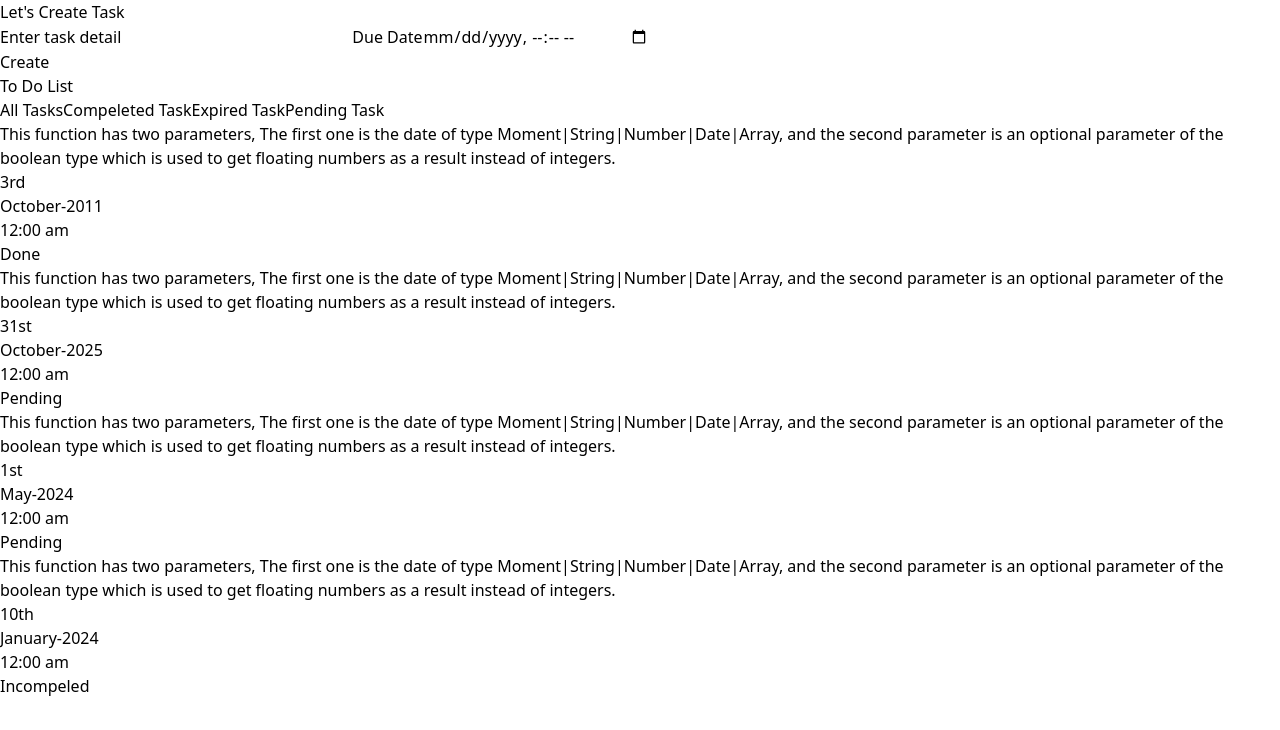
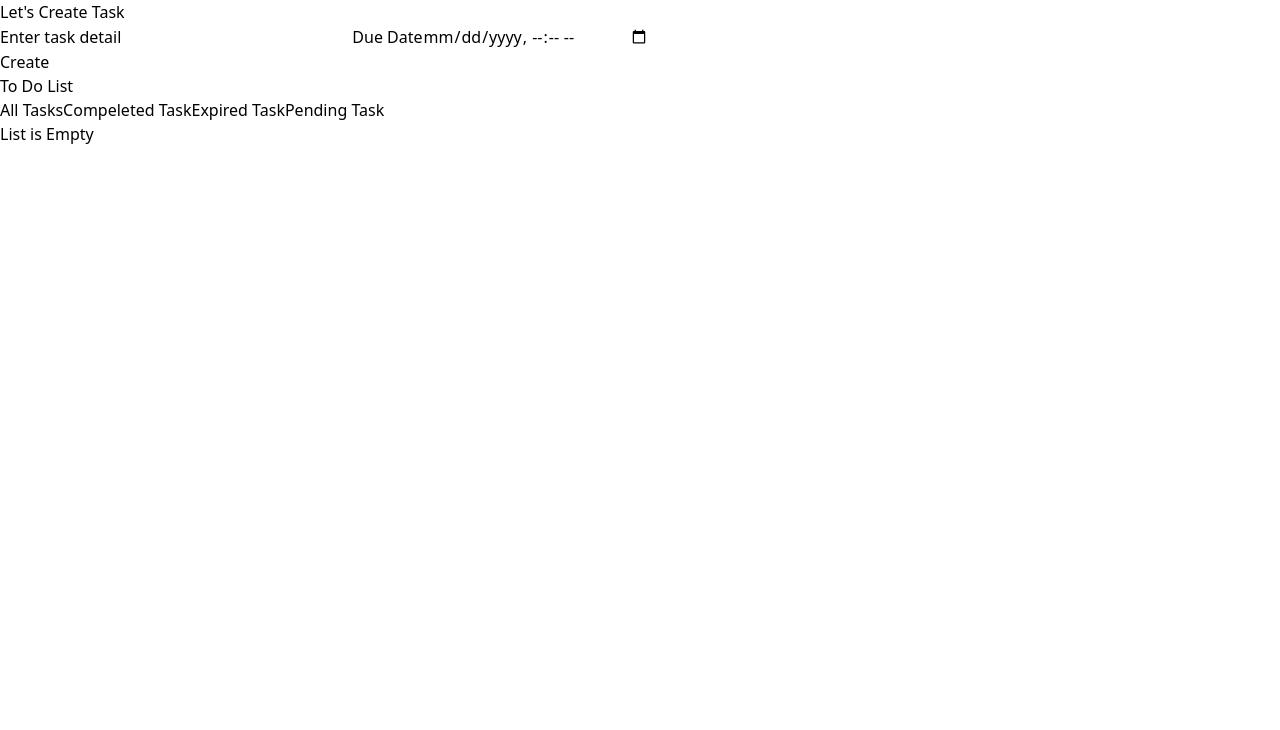
Before and after one commit to codal-uchoudhary/react-training-2024, a React (Vite) app in the folder Task_1/Task_1/: page / in a window 1280 px wide. Shown: the top 730 px of the page. Built offline with nearby package versions, Linux system fonts and the light colour scheme.

Commit message:
CIT-286 #time 3h optimize the code of to do list application

```diff
--- a/Task_1/Task_1/src/App.jsx
+++ b/Task_1/Task_1/src/App.jsx
@@ -1,61 +1,15 @@
 import Form from "./components/Input_form/form";
 import List from "./components/to_do_list/List";
-import { useState} from "react";
-import moment from "moment";
+import { useState } from "react";
 
 function App() {
-  let TaskList = [
-    {
-      id:'0',
-      title:
-        "This function has two parameters, The first one is the date of type Moment|String|Number|Date|Array, and the second parameter is an optional parameter of the boolean type which is used to get floating numbers as a result instead of integers. ",
-      date: moment("2011103", "YYYYMMDD"),
-      status: true,
-    },
-    {
-      id:'1',
-      title:
-        "This function has two parameters, The first one is the date of type Moment|String|Number|Date|Array, and the second parameter is an optional parameter of the boolean type which is used to get floating numbers as a result instead of integers. ",
-      date: moment("20251031", "YYYYMMDD"),
-      status: false,
-    },
-    {
-      id:'2',
-      title:
-        "This function has two parameters, The first one is the date of type Moment|String|Number|Date|Array, and the second parameter is an optional parameter of the boolean type which is used to get floating numbers as a result instead of integers. ",
-      date: moment("2024051", "YYYYMMDD"),
-      status: false,
-    },
-    {
-      id:'3',
-      title:
-        "This function has two parameters, The first one is the date of type Moment|String|Number|Date|Array, and the second parameter is an optional parameter of the boolean type which is used to get floating numbers as a result instead of integers. ",
-      date: moment("20240110", "YYYYMMDD"),
-      status: false,
-    },
-  ];
-
-  const [taskList, setTaskList] = useState(TaskList);
-
-  function add_task_handler(task, due) {
-    setTaskList((prev) => [...prev, { title: task, date: due, status: false ,id:Math.floor(Math.random() * 1000) + 1}]);
-  }
-
-  function statusHandling(id){
-    console.log(id)
-    setTaskList((prev)=>prev.map((task)=>{
-      if(task.id === id){
-        return {...task, status:true}
-      }
-      return task
-    }))
-  }
-
+  console.log("_________________app render________________")
+  const [taskList, setTaskList] = useState([]);
   return (
     <>
       <div>
-        <Form add_task={add_task_handler} list={taskList}></Form>
-        <List list={taskList} statusHandling={statusHandling}></List>
+        <Form list={taskList} add_task={setTaskList}></Form>
+        <List list={taskList} statusHandling={setTaskList}></List>
       </div>
     </>
   );
--- a/Task_1/Task_1/src/components/Input_form/form.jsx
+++ b/Task_1/Task_1/src/components/Input_form/form.jsx
@@ -1,6 +1,9 @@
 import { useState } from "react";
+import moment from "moment";
+
 
 const Form = (props) => {
+  console.log("_______________form render___________________")
 
   const [formData,setFormData]=useState({
     date : null,
@@ -15,24 +18,24 @@ const Form = (props) => {
   function formSubmitHandler(e) {
 
     e.preventDefault();
-    if (!formData.task || !formData.date) {
-      console.log("not valid Input data");
+    if (!formData.task || !formData.date) {     // checking for empty input data
       return;
     }
-    let flag_duplicate_item = false;
-    props.list.map((obj) => {
-      if (obj.title == formData.task) {
-        flag_duplicate_item = true;
-      }
-    });
-    if (flag_duplicate_item) {
+    if(moment(formData.date).diff(moment().format(), "minute")<=0){    // checking for time , must be greater then current time.
       return;
     }
-    props.add_task(formData.task, formData.date);
 
+    for (let i in props.list){      // checking for duplicate task.
+      console.log(i)
+      if(props.list[i].title == formData.task){
+        return;
+      }
+    }
+    props.add_task
+
+    props.add_task((prev)=>[{date:formData.date,title:formData.task,id:Math.floor(Math.random() * 1000) + 1},...prev]);
     setFormData({...formData,task:"",date:null})
   }
-  console.log("formData", formData)
   return (
     <div className="w-full text-center mt-20">
       <h1 className="text-5xl font-bold">Let's Create Task</h1>
--- a/Task_1/Task_1/src/components/to_do_list/List.jsx
+++ b/Task_1/Task_1/src/components/to_do_list/List.jsx
@@ -3,7 +3,7 @@ import TaskBar from "./task_bar";
 import moment from "moment";
 
 const List = (props) => {
-  console.log(props.list);
+  console.log("_____________________ list render____________________")
   const [filter, setfilter] = useState(props.list);
 
   useEffect(() => {
@@ -53,7 +53,7 @@ const List = (props) => {
         List is Empty
       </h1>:filter.map((obj, index) => (
         <TaskBar
-          key={index}
+          key={obj.index}
           title={obj.title}
           date={obj.date}
           status={obj.status}
--- a/Task_1/Task_1/src/components/to_do_list/task_bar.jsx
+++ b/Task_1/Task_1/src/components/to_do_list/task_bar.jsx
@@ -6,28 +6,41 @@ const TaskBar = (props) => {
   let current_date = moment().format();
   let remaning_minutes = due_date.diff(current_date, "minute");
 
+  function handleState() {
+    props.statusHandling((prev) => {
+      return [
+        ...prev.map((obj) =>
+         {
+          if (obj.id == props.id) {
+            obj.status = true;
+          }
+          return obj;
+        }
+      ),
+      ];
+    });
+  }
+
   let filterButton = (
-    <div
-      className="w-11/12 m-auto mb-2 mt-2 bg-purple-500 text-white font-semibold rounded-2xl"
-      onClick={() => {
-        props.statusHandling(props.id);
-      }}
+    <button
+      className="w-11/12 m-auto mb-2 bg-purple-500 text-white font-semibold rounded-2xl"
+      onClick={handleState}
     >
-      <button>Pending</button>
-    </div>
+      Pending
+    </button>
   );
 
   if (props.status) {
     filterButton = (
-      <div className="w-11/12 m-auto mb-2 mt-2 bg-green-500 text-white font-semibold rounded-2xl">
-        <button>Done</button>
-      </div>
+      <button className="w-11/12 m-auto mb-2 bg-green-500 text-white font-semibold rounded-2xl">
+        Done
+      </button>
     );
   } else if (remaning_minutes <= 0) {
     filterButton = (
-      <div className="w-11/12 m-auto mb-2 mt-2 bg-red-500 text-white font-semibold rounded-2xl">
-        <button>Incompeled</button>
-      </div>
+      <button className="w-11/12 m-auto mb-2 bg-red-500 text-white font-semibold rounded-2xl">
+        Incompeled
+      </button>
     );
   }
 
@@ -39,14 +52,7 @@ const TaskBar = (props) => {
         </div>
         <DueDate date={due_date} />
       </div>
-      <div
-        className="w-11/12 m-auto mb-2 mt-2 bg-purple-500 text-white font-semibold rounded-2xl"
-        onClick={() => {
-          props.statusHandling(props.id);
-        }}
-      >
-        {filterButton}
-      </div>
+      {filterButton}
     </div>
   );
 };
```
